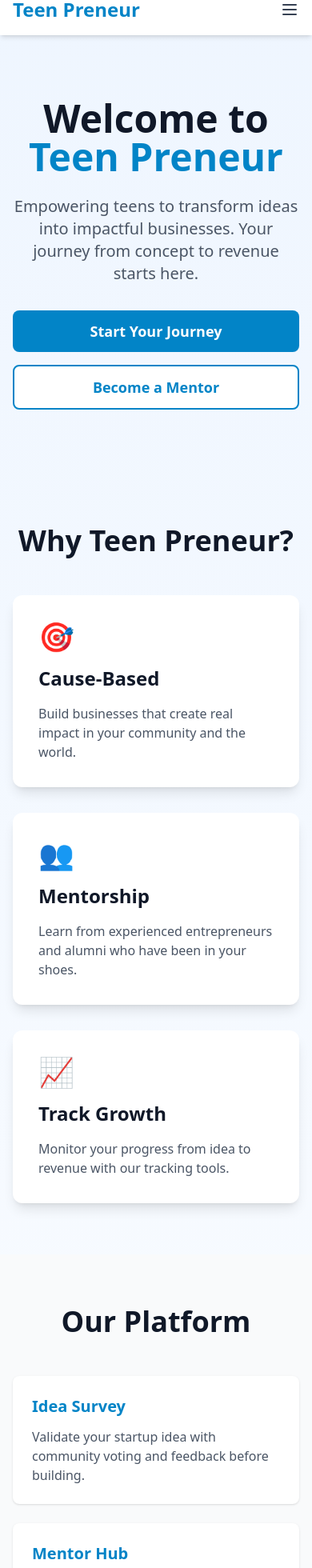
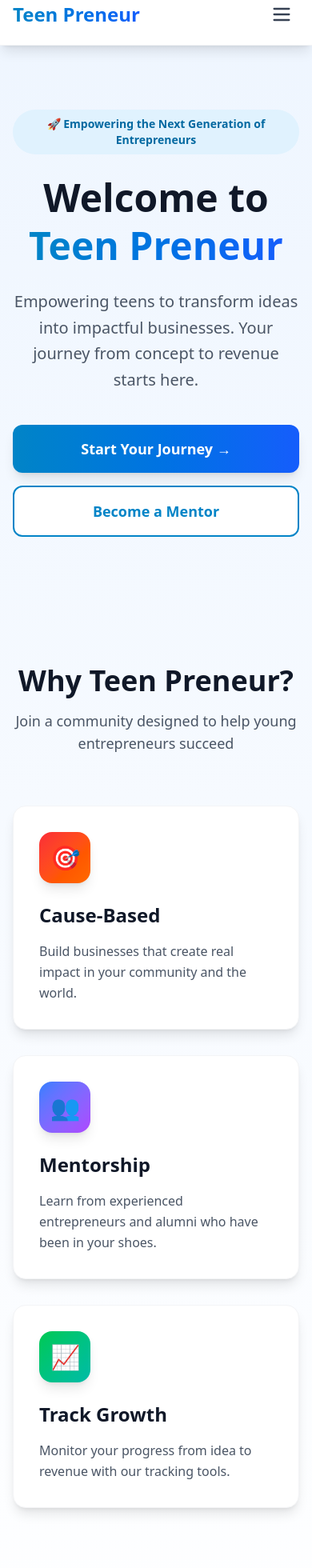
Before and after one commit to apattnay/teen-preneur, a Next.js app: page / in a window 390 px wide. Shown: the part 20-1980 px from the top of the page at 80% size. Built offline with nearby package versions, Linux system fonts and the light colour scheme.

Commit message:
Enhance UI with modern design - gradients, shadows, and animations
Co-authored-by: apattnay <91508207+apattnay@users.noreply.github.com>

```diff
--- a/app/globals.css
+++ b/app/globals.css
@@ -29,12 +29,7 @@
 
 body {
   color: rgb(var(--foreground-rgb));
-  background: linear-gradient(
-      to bottom,
-      transparent,
-      rgb(var(--background-end-rgb))
-    )
-    rgb(var(--background-start-rgb));
+  background: white;
 }
 
 @layer utilities {
--- a/app/page.tsx
+++ b/app/page.tsx
@@ -2,26 +2,29 @@ import Link from "next/link";
 
 export default function Home() {
   return (
-    <div className="bg-gradient-to-b from-blue-50 to-white">
+    <div className="bg-gradient-to-b from-blue-50 via-white to-blue-50">
       {/* Hero Section */}
       <section className="container mx-auto px-4 py-20 text-center">
-        <h1 className="text-5xl md:text-6xl font-bold mb-6 text-gray-900">
-          Welcome to <span className="text-primary-600">Teen Preneur</span>
+        <div className="inline-block mb-6 px-4 py-2 bg-primary-100 rounded-full text-primary-700 font-semibold text-sm">
+          🚀 Empowering the Next Generation of Entrepreneurs
+        </div>
+        <h1 className="text-5xl md:text-7xl font-extrabold mb-6 text-gray-900 leading-tight">
+          Welcome to <span className="bg-gradient-to-r from-primary-600 to-blue-600 bg-clip-text text-transparent">Teen Preneur</span>
         </h1>
-        <p className="text-xl md:text-2xl text-gray-600 mb-8 max-w-3xl mx-auto">
+        <p className="text-xl md:text-2xl text-gray-600 mb-10 max-w-3xl mx-auto leading-relaxed">
           Empowering teens to transform ideas into impactful businesses.
           Your journey from concept to revenue starts here.
         </p>
         <div className="flex flex-col sm:flex-row gap-4 justify-center">
           <Link
             href="/incubator"
-            className="bg-primary-600 text-white px-8 py-3 rounded-lg text-lg font-semibold hover:bg-primary-700 transition"
+            className="bg-gradient-to-r from-primary-600 to-blue-600 text-white px-8 py-4 rounded-xl text-lg font-bold hover:shadow-2xl hover:scale-105 transition-all duration-300 shadow-lg"
           >
-            Start Your Journey
+            Start Your Journey →
           </Link>
           <Link
             href="/mentor-hub"
-            className="bg-white text-primary-600 border-2 border-primary-600 px-8 py-3 rounded-lg text-lg font-semibold hover:bg-primary-50 transition"
+            className="bg-white text-primary-600 border-2 border-primary-600 px-8 py-4 rounded-xl text-lg font-bold hover:bg-primary-50 hover:shadow-xl hover:scale-105 transition-all duration-300"
           >
             Become a Mentor
           </Link>
@@ -29,29 +32,38 @@ export default function Home() {
       </section>
 
       {/* Features Section */}
-      <section className="container mx-auto px-4 py-16">
-        <h2 className="text-4xl font-bold text-center mb-12 text-gray-900">
+      <section className="container mx-auto px-4 py-20">
+        <h2 className="text-4xl md:text-5xl font-extrabold text-center mb-4 text-gray-900">
           Why Teen Preneur?
         </h2>
-        <div className="grid md:grid-cols-3 gap-8">
-          <div className="bg-white p-8 rounded-xl shadow-lg">
-            <div className="text-4xl mb-4">🎯</div>
+        <p className="text-center text-gray-600 text-lg mb-16 max-w-2xl mx-auto">
+          Join a community designed to help young entrepreneurs succeed
+        </p>
+        <div className="grid md:grid-cols-3 gap-8 max-w-6xl mx-auto">
+          <div className="bg-white p-8 rounded-2xl shadow-lg hover:shadow-2xl transition-all duration-300 hover:-translate-y-2 border border-gray-100">
+            <div className="w-16 h-16 bg-gradient-to-br from-red-500 to-orange-500 rounded-2xl flex items-center justify-center text-3xl mb-6 shadow-lg">
+              🎯
+            </div>
             <h3 className="text-2xl font-bold mb-4 text-gray-900">Cause-Based</h3>
-            <p className="text-gray-600">
+            <p className="text-gray-600 leading-relaxed">
               Build businesses that create real impact in your community and the world.
             </p>
           </div>
-          <div className="bg-white p-8 rounded-xl shadow-lg">
-            <div className="text-4xl mb-4">👥</div>
+          <div className="bg-white p-8 rounded-2xl shadow-lg hover:shadow-2xl transition-all duration-300 hover:-translate-y-2 border border-gray-100">
+            <div className="w-16 h-16 bg-gradient-to-br from-blue-500 to-purple-500 rounded-2xl flex items-center justify-center text-3xl mb-6 shadow-lg">
+              👥
+            </div>
             <h3 className="text-2xl font-bold mb-4 text-gray-900">Mentorship</h3>
-            <p className="text-gray-600">
+            <p className="text-gray-600 leading-relaxed">
               Learn from experienced entrepreneurs and alumni who have been in your shoes.
             </p>
           </div>
-          <div className="bg-white p-8 rounded-xl shadow-lg">
-            <div className="text-4xl mb-4">📈</div>
+          <div className="bg-white p-8 rounded-2xl shadow-lg hover:shadow-2xl transition-all duration-300 hover:-translate-y-2 border border-gray-100">
+            <div className="w-16 h-16 bg-gradient-to-br from-green-500 to-teal-500 rounded-2xl flex items-center justify-center text-3xl mb-6 shadow-lg">
+              📈
+            </div>
             <h3 className="text-2xl font-bold mb-4 text-gray-900">Track Growth</h3>
-            <p className="text-gray-600">
+            <p className="text-gray-600 leading-relaxed">
               Monitor your progress from idea to revenue with our tracking tools.
             </p>
           </div>
@@ -59,45 +71,78 @@ export default function Home() {
       </section>
 
       {/* Platform Features */}
-      <section className="bg-gray-50 py-16">
+      <section className="bg-gradient-to-br from-gray-50 to-blue-50 py-20">
         <div className="container mx-auto px-4">
-          <h2 className="text-4xl font-bold text-center mb-12 text-gray-900">
+          <h2 className="text-4xl md:text-5xl font-extrabold text-center mb-4 text-gray-900">
             Our Platform
           </h2>
-          <div className="grid md:grid-cols-2 lg:grid-cols-3 gap-6">
-            <Link href="/idea-survey" className="bg-white p-6 rounded-lg shadow hover:shadow-xl transition">
-              <h3 className="text-xl font-bold mb-3 text-primary-600">Idea Survey</h3>
-              <p className="text-gray-600">
+          <p className="text-center text-gray-600 text-lg mb-16 max-w-2xl mx-auto">
+            Everything you need to build and grow your startup
+          </p>
+          <div className="grid md:grid-cols-2 lg:grid-cols-3 gap-6 max-w-7xl mx-auto">
+            <Link href="/idea-survey" className="group bg-white p-8 rounded-2xl shadow-md hover:shadow-2xl transition-all duration-300 hover:-translate-y-1 border-2 border-transparent hover:border-primary-200">
+              <div className="flex items-center mb-4">
+                <div className="w-12 h-12 bg-gradient-to-br from-purple-500 to-pink-500 rounded-xl flex items-center justify-center text-2xl mr-4 group-hover:scale-110 transition-transform">
+                  💡
+                </div>
+                <h3 className="text-xl font-bold text-primary-600 group-hover:text-primary-700">Idea Survey</h3>
+              </div>
+              <p className="text-gray-600 leading-relaxed">
                 Validate your startup idea with community voting and feedback before building.
               </p>
             </Link>
-            <Link href="/mentor-hub" className="bg-white p-6 rounded-lg shadow hover:shadow-xl transition">
-              <h3 className="text-xl font-bold mb-3 text-primary-600">Mentor Hub</h3>
-              <p className="text-gray-600">
+            <Link href="/mentor-hub" className="group bg-white p-8 rounded-2xl shadow-md hover:shadow-2xl transition-all duration-300 hover:-translate-y-1 border-2 border-transparent hover:border-primary-200">
+              <div className="flex items-center mb-4">
+                <div className="w-12 h-12 bg-gradient-to-br from-blue-500 to-cyan-500 rounded-xl flex items-center justify-center text-2xl mr-4 group-hover:scale-110 transition-transform">
+                  🎯
+                </div>
+                <h3 className="text-xl font-bold text-primary-600 group-hover:text-primary-700">Mentor Hub</h3>
+              </div>
+              <p className="text-gray-600 leading-relaxed">
                 Connect with experienced mentors who can guide you through your entrepreneurial journey.
               </p>
             </Link>
-            <Link href="/alumni-network" className="bg-white p-6 rounded-lg shadow hover:shadow-xl transition">
-              <h3 className="text-xl font-bold mb-3 text-primary-600">Alumni Network</h3>
-              <p className="text-gray-600">
+            <Link href="/alumni-network" className="group bg-white p-8 rounded-2xl shadow-md hover:shadow-2xl transition-all duration-300 hover:-translate-y-1 border-2 border-transparent hover:border-primary-200">
+              <div className="flex items-center mb-4">
+                <div className="w-12 h-12 bg-gradient-to-br from-green-500 to-emerald-500 rounded-xl flex items-center justify-center text-2xl mr-4 group-hover:scale-110 transition-transform">
+                  🌟
+                </div>
+                <h3 className="text-xl font-bold text-primary-600 group-hover:text-primary-700">Alumni Network</h3>
+              </div>
+              <p className="text-gray-600 leading-relaxed">
                 Learn from successful teen entrepreneurs who have grown their businesses.
               </p>
             </Link>
-            <Link href="/incubator" className="bg-white p-6 rounded-lg shadow hover:shadow-xl transition">
-              <h3 className="text-xl font-bold mb-3 text-primary-600">Startup Incubator</h3>
-              <p className="text-gray-600">
+            <Link href="/incubator" className="group bg-white p-8 rounded-2xl shadow-md hover:shadow-2xl transition-all duration-300 hover:-translate-y-1 border-2 border-transparent hover:border-primary-200">
+              <div className="flex items-center mb-4">
+                <div className="w-12 h-12 bg-gradient-to-br from-orange-500 to-red-500 rounded-xl flex items-center justify-center text-2xl mr-4 group-hover:scale-110 transition-transform">
+                  🚀
+                </div>
+                <h3 className="text-xl font-bold text-primary-600 group-hover:text-primary-700">Startup Incubator</h3>
+              </div>
+              <p className="text-gray-600 leading-relaxed">
                 Transform your idea into a viable business with our structured program.
               </p>
             </Link>
-            <Link href="/revenue-tracking" className="bg-white p-6 rounded-lg shadow hover:shadow-xl transition">
-              <h3 className="text-xl font-bold mb-3 text-primary-600">Revenue Tracking</h3>
-              <p className="text-gray-600">
+            <Link href="/revenue-tracking" className="group bg-white p-8 rounded-2xl shadow-md hover:shadow-2xl transition-all duration-300 hover:-translate-y-1 border-2 border-transparent hover:border-primary-200">
+              <div className="flex items-center mb-4">
+                <div className="w-12 h-12 bg-gradient-to-br from-indigo-500 to-purple-500 rounded-xl flex items-center justify-center text-2xl mr-4 group-hover:scale-110 transition-transform">
+                  📊
+                </div>
+                <h3 className="text-xl font-bold text-primary-600 group-hover:text-primary-700">Revenue Tracking</h3>
+              </div>
+              <p className="text-gray-600 leading-relaxed">
                 Monitor your business metrics and financial growth over time.
               </p>
             </Link>
-            <Link href="/profile" className="bg-white p-6 rounded-lg shadow hover:shadow-xl transition">
-              <h3 className="text-xl font-bold mb-3 text-primary-600">Profile & Portfolio</h3>
-              <p className="text-gray-600">
+            <Link href="/profile" className="group bg-white p-8 rounded-2xl shadow-md hover:shadow-2xl transition-all duration-300 hover:-translate-y-1 border-2 border-transparent hover:border-primary-200">
+              <div className="flex items-center mb-4">
+                <div className="w-12 h-12 bg-gradient-to-br from-yellow-500 to-orange-500 rounded-xl flex items-center justify-center text-2xl mr-4 group-hover:scale-110 transition-transform">
+                  👤
+                </div>
+                <h3 className="text-xl font-bold text-primary-600 group-hover:text-primary-700">Profile & Portfolio</h3>
+              </div>
+              <p className="text-gray-600 leading-relaxed">
                 Build your entrepreneurial portfolio for college applications.
               </p>
             </Link>
@@ -107,18 +152,20 @@ export default function Home() {
 
       {/* CTA Section */}
       <section className="container mx-auto px-4 py-20 text-center">
-        <h2 className="text-4xl font-bold mb-6 text-gray-900">
+        <div className="bg-gradient-to-r from-primary-600 to-blue-600 rounded-3xl p-12 md:p-16 shadow-2xl max-w-5xl mx-auto">
+          <h2 className="text-4xl md:text-5xl font-extrabold mb-6 text-white">
             Ready to Start Your Entrepreneurial Journey?
           </h2>
-        <p className="text-xl text-gray-600 mb-8 max-w-2xl mx-auto">
+          <p className="text-xl text-white/90 mb-10 max-w-2xl mx-auto leading-relaxed">
             Join hundreds of teen entrepreneurs who are already building impactful businesses.
           </p>
           <Link
             href="/incubator"
-          className="inline-block bg-primary-600 text-white px-10 py-4 rounded-lg text-lg font-semibold hover:bg-primary-700 transition"
+            className="inline-block bg-white text-primary-600 px-10 py-4 rounded-xl text-lg font-bold hover:bg-gray-100 hover:shadow-2xl hover:scale-105 transition-all duration-300 shadow-xl"
           >
-          Get Started Today
+            Get Started Today →
           </Link>
+        </div>
       </section>
     </div>
   );
--- a/components/Footer.tsx
+++ b/components/Footer.tsx
@@ -2,38 +2,38 @@ import Link from "next/link";
 
 export default function Footer() {
   return (
-    <footer className="bg-gray-900 text-white">
+    <footer className="bg-gradient-to-b from-gray-900 to-black text-white">
       <div className="container mx-auto px-4 py-12">
         <div className="grid md:grid-cols-4 gap-8">
           {/* About */}
           <div>
-            <h3 className="text-xl font-bold mb-4">Teen Preneur</h3>
-            <p className="text-gray-400">
+            <h3 className="text-2xl font-extrabold mb-4 bg-gradient-to-r from-primary-400 to-blue-400 bg-clip-text text-transparent">Teen Preneur</h3>
+            <p className="text-gray-400 leading-relaxed">
               Empowering teens to transform ideas into impactful businesses.
             </p>
           </div>
 
           {/* Platform */}
           <div>
-            <h4 className="text-lg font-semibold mb-4">Platform</h4>
-            <ul className="space-y-2">
+            <h4 className="text-lg font-bold mb-4 text-white">Platform</h4>
+            <ul className="space-y-3">
               <li>
-                <Link href="/idea-survey" className="text-gray-400 hover:text-white transition">
+                <Link href="/idea-survey" className="text-gray-400 hover:text-primary-400 transition-colors">
                   Idea Survey
                 </Link>
               </li>
               <li>
-                <Link href="/mentor-hub" className="text-gray-400 hover:text-white transition">
+                <Link href="/mentor-hub" className="text-gray-400 hover:text-primary-400 transition-colors">
                   Mentor Hub
                 </Link>
               </li>
               <li>
-                <Link href="/alumni-network" className="text-gray-400 hover:text-white transition">
+                <Link href="/alumni-network" className="text-gray-400 hover:text-primary-400 transition-colors">
                   Alumni Network
                 </Link>
               </li>
               <li>
-                <Link href="/incubator" className="text-gray-400 hover:text-white transition">
+                <Link href="/incubator" className="text-gray-400 hover:text-primary-400 transition-colors">
                   Incubator
                 </Link>
               </li>
@@ -42,15 +42,15 @@ export default function Footer() {
 
           {/* Resources */}
           <div>
-            <h4 className="text-lg font-semibold mb-4">Resources</h4>
-            <ul className="space-y-2">
+            <h4 className="text-lg font-bold mb-4 text-white">Resources</h4>
+            <ul className="space-y-3">
               <li>
-                <Link href="/revenue-tracking" className="text-gray-400 hover:text-white transition">
+                <Link href="/revenue-tracking" className="text-gray-400 hover:text-primary-400 transition-colors">
                   Revenue Tracking
                 </Link>
               </li>
               <li>
-                <Link href="/profile" className="text-gray-400 hover:text-white transition">
+                <Link href="/profile" className="text-gray-400 hover:text-primary-400 transition-colors">
                   Profile & Portfolio
                 </Link>
               </li>
@@ -59,23 +59,23 @@ export default function Footer() {
 
           {/* Contact */}
           <div>
-            <h4 className="text-lg font-semibold mb-4">Connect</h4>
-            <p className="text-gray-400 mb-2">
+            <h4 className="text-lg font-bold mb-4 text-white">Connect</h4>
+            <p className="text-gray-400 mb-4 leading-relaxed">
               Join our community of young entrepreneurs
             </p>
             <div className="flex space-x-4">
-              <a href="#" className="text-gray-400 hover:text-white transition">
+              <a href="#" className="text-gray-400 hover:text-primary-400 transition-colors font-semibold">
                 Twitter
               </a>
-              <a href="#" className="text-gray-400 hover:text-white transition">
+              <a href="#" className="text-gray-400 hover:text-primary-400 transition-colors font-semibold">
                 LinkedIn
               </a>
             </div>
           </div>
         </div>
 
-        <div className="border-t border-gray-800 mt-8 pt-8 text-center text-gray-400">
-          <p>&copy; {new Date().getFullYear()} Teen Preneur. All rights reserved.</p>
+        <div className="border-t border-gray-800 mt-10 pt-8 text-center text-gray-400">
+          <p className="text-sm">&copy; {new Date().getFullYear()} Teen Preneur. All rights reserved. Made with 💙 for teen entrepreneurs.</p>
         </div>
       </div>
     </footer>
--- a/components/Navigation.tsx
+++ b/components/Navigation.tsx
@@ -7,43 +7,44 @@ export default function Navigation() {
   const [isMenuOpen, setIsMenuOpen] = useState(false);
 
   return (
-    <nav className="bg-white shadow-md sticky top-0 z-50">
+    <nav className="bg-white/80 backdrop-blur-md shadow-lg sticky top-0 z-50 border-b border-gray-100">
       <div className="container mx-auto px-4">
         <div className="flex justify-between items-center py-4">
           {/* Logo */}
-          <Link href="/" className="text-2xl font-bold text-primary-600">
+          <Link href="/" className="text-2xl font-extrabold bg-gradient-to-r from-primary-600 to-blue-600 bg-clip-text text-transparent hover:scale-105 transition-transform">
             Teen Preneur
           </Link>
 
           {/* Desktop Navigation */}
           <div className="hidden md:flex space-x-8">
-            <Link href="/idea-survey" className="text-gray-700 hover:text-primary-600 transition">
+            <Link href="/idea-survey" className="text-gray-700 hover:text-primary-600 transition-colors font-semibold relative after:absolute after:bottom-0 after:left-0 after:w-0 after:h-0.5 after:bg-primary-600 hover:after:w-full after:transition-all">
               Idea Survey
             </Link>
-            <Link href="/mentor-hub" className="text-gray-700 hover:text-primary-600 transition">
+            <Link href="/mentor-hub" className="text-gray-700 hover:text-primary-600 transition-colors font-semibold relative after:absolute after:bottom-0 after:left-0 after:w-0 after:h-0.5 after:bg-primary-600 hover:after:w-full after:transition-all">
               Mentor Hub
             </Link>
-            <Link href="/alumni-network" className="text-gray-700 hover:text-primary-600 transition">
+            <Link href="/alumni-network" className="text-gray-700 hover:text-primary-600 transition-colors font-semibold relative after:absolute after:bottom-0 after:left-0 after:w-0 after:h-0.5 after:bg-primary-600 hover:after:w-full after:transition-all">
               Alumni Network
             </Link>
-            <Link href="/incubator" className="text-gray-700 hover:text-primary-600 transition">
+            <Link href="/incubator" className="text-gray-700 hover:text-primary-600 transition-colors font-semibold relative after:absolute after:bottom-0 after:left-0 after:w-0 after:h-0.5 after:bg-primary-600 hover:after:w-full after:transition-all">
               Incubator
             </Link>
-            <Link href="/revenue-tracking" className="text-gray-700 hover:text-primary-600 transition">
+            <Link href="/revenue-tracking" className="text-gray-700 hover:text-primary-600 transition-colors font-semibold relative after:absolute after:bottom-0 after:left-0 after:w-0 after:h-0.5 after:bg-primary-600 hover:after:w-full after:transition-all">
               Revenue Tracking
             </Link>
-            <Link href="/profile" className="text-gray-700 hover:text-primary-600 transition">
+            <Link href="/profile" className="text-gray-700 hover:text-primary-600 transition-colors font-semibold relative after:absolute after:bottom-0 after:left-0 after:w-0 after:h-0.5 after:bg-primary-600 hover:after:w-full after:transition-all">
               Profile
             </Link>
           </div>
 
           {/* Mobile Menu Button */}
           <button
-            className="md:hidden text-gray-700"
+            className="md:hidden text-gray-700 hover:text-primary-600 transition-colors p-2"
             onClick={() => setIsMenuOpen(!isMenuOpen)}
+            aria-label="Toggle menu"
           >
             <svg
-              className="w-6 h-6"
+              className="w-7 h-7"
               fill="none"
               stroke="currentColor"
               viewBox="0 0 24 24"
@@ -69,49 +70,49 @@ export default function Navigation() {
 
         {/* Mobile Menu */}
         {isMenuOpen && (
-          <div className="md:hidden pb-4">
-            <div className="flex flex-col space-y-4">
+          <div className="md:hidden pb-4 border-t border-gray-100 mt-2 pt-4 animate-slideDown">
+            <div className="flex flex-col space-y-3">
               <Link
                 href="/idea-survey"
-                className="text-gray-700 hover:text-primary-600 transition"
+                className="text-gray-700 hover:text-primary-600 transition-colors font-semibold px-4 py-2 rounded-lg hover:bg-primary-50"
                 onClick={() => setIsMenuOpen(false)}
               >
-                Idea Survey
+                💡 Idea Survey
               </Link>
               <Link
                 href="/mentor-hub"
-                className="text-gray-700 hover:text-primary-600 transition"
+                className="text-gray-700 hover:text-primary-600 transition-colors font-semibold px-4 py-2 rounded-lg hover:bg-primary-50"
                 onClick={() => setIsMenuOpen(false)}
               >
-                Mentor Hub
+                🎯 Mentor Hub
               </Link>
               <Link
                 href="/alumni-network"
-                className="text-gray-700 hover:text-primary-600 transition"
+                className="text-gray-700 hover:text-primary-600 transition-colors font-semibold px-4 py-2 rounded-lg hover:bg-primary-50"
                 onClick={() => setIsMenuOpen(false)}
               >
-                Alumni Network
+                🌟 Alumni Network
               </Link>
               <Link
                 href="/incubator"
-                className="text-gray-700 hover:text-primary-600 transition"
+                className="text-gray-700 hover:text-primary-600 transition-colors font-semibold px-4 py-2 rounded-lg hover:bg-primary-50"
                 onClick={() => setIsMenuOpen(false)}
               >
-                Incubator
+                🚀 Incubator
               </Link>
               <Link
                 href="/revenue-tracking"
-                className="text-gray-700 hover:text-primary-600 transition"
+                className="text-gray-700 hover:text-primary-600 transition-colors font-semibold px-4 py-2 rounded-lg hover:bg-primary-50"
                 onClick={() => setIsMenuOpen(false)}
               >
-                Revenue Tracking
+                📊 Revenue Tracking
               </Link>
               <Link
                 href="/profile"
-                className="text-gray-700 hover:text-primary-600 transition"
+                className="text-gray-700 hover:text-primary-600 transition-colors font-semibold px-4 py-2 rounded-lg hover:bg-primary-50"
                 onClick={() => setIsMenuOpen(false)}
               >
-                Profile
+                👤 Profile
               </Link>
             </div>
           </div>
```
Lines whose indentation alone changed are shown as unchanged.
